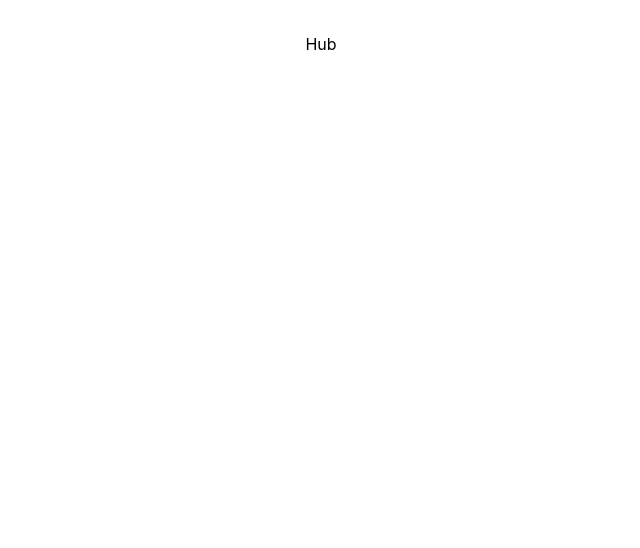
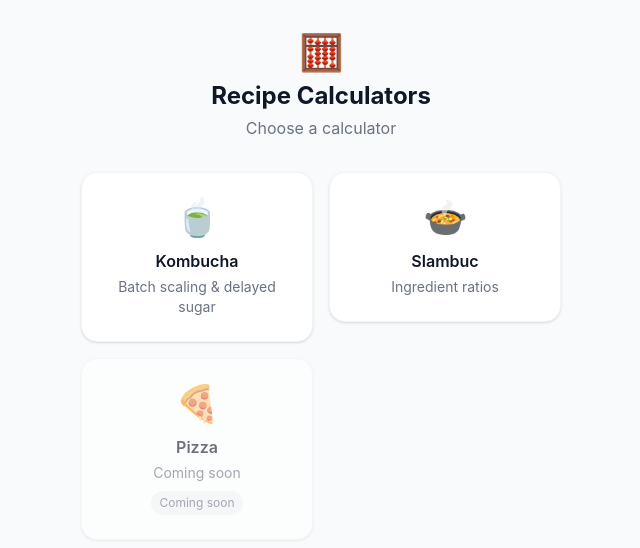
Before and after one commit to szsoma/recipe-calculators, a React (Vite) app: page / in a window 1280 px wide. Shown: the top 548 px of the page, without its empty margins (319-959 px from the left). Built offline with nearby package versions, Linux system fonts and the light colour scheme.

Commit message:
feat: add Hub page with calculator card grid

```diff
--- a/src/App.jsx
+++ b/src/App.jsx
@@ -1,9 +1,10 @@
 import { Routes, Route } from 'react-router-dom'
+import Hub from './pages/Hub'
 
 export default function App() {
   return (
     <Routes>
-      <Route path="/" element={<div className="p-8 text-center">Hub</div>} />
+      <Route path="/" element={<Hub />} />
       <Route path="/kombucha" element={<div className="p-8 text-center">Kombucha</div>} />
       <Route path="/slambuc" element={<div className="p-8 text-center">Slambuc</div>} />
       <Route path="/pizza" element={<div className="p-8 text-center">Pizza</div>} />
--- /dev/null
+++ b/src/pages/Hub.jsx
@@ -0,0 +1,66 @@
+import { Link } from 'react-router-dom'
+import PageContainer from '../components/PageContainer'
+
+const calculators = [
+  {
+    name: 'Kombucha',
+    description: 'Batch scaling & delayed sugar',
+    icon: '🍵',
+    path: '/kombucha',
+    accent: 'hover:border-amber-300',
+  },
+  {
+    name: 'Slambuc',
+    description: 'Ingredient ratios',
+    icon: '🍲',
+    path: '/slambuc',
+    accent: 'hover:border-orange-300',
+  },
+  {
+    name: 'Pizza',
+    description: 'Coming soon',
+    icon: '🍕',
+    path: null,
+    accent: 'hover:border-red-300',
+  },
+]
+
+export default function Hub() {
+  return (
+    <PageContainer>
+      <div className="px-4 py-8 max-w-lg mx-auto">
+        <div className="text-center mb-8">
+          <span className="text-4xl">🧮</span>
+          <h1 className="text-2xl font-bold text-gray-900 mt-2">Recipe Calculators</h1>
+          <p className="text-gray-500 mt-1">Choose a calculator</p>
+        </div>
+
+        <div className="grid grid-cols-2 gap-4">
+          {calculators.map((calc) => (
+            <div key={calc.name}>
+              {calc.path ? (
+                <Link
+                  to={calc.path}
+                  className={`block bg-white rounded-2xl shadow-sm border border-gray-100 p-6 text-center transition-all hover:shadow-md hover:scale-[1.02] ${calc.accent}`}
+                >
+                  <span className="text-4xl block mb-3">{calc.icon}</span>
+                  <h2 className="font-semibold text-gray-900">{calc.name}</h2>
+                  <p className="text-sm text-gray-500 mt-1">{calc.description}</p>
+                </Link>
+              ) : (
+                <div className="bg-white rounded-2xl shadow-sm border border-gray-100 p-6 text-center opacity-60">
+                  <span className="text-4xl block mb-3">{calc.icon}</span>
+                  <h2 className="font-semibold text-gray-900">{calc.name}</h2>
+                  <p className="text-sm text-gray-500 mt-1">{calc.description}</p>
+                  <span className="inline-block mt-2 px-2 py-1 bg-gray-100 text-gray-500 text-xs rounded-full">
+                    Coming soon
+                  </span>
+                </div>
+              )}
+            </div>
+          ))}
+        </div>
+      </div>
+    </PageContainer>
+  )
+}
```
